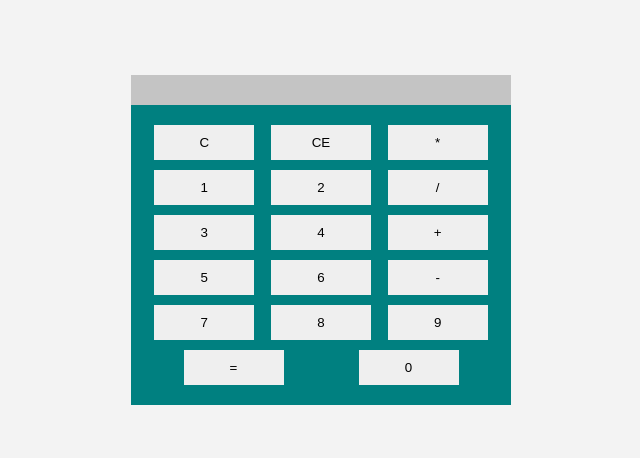
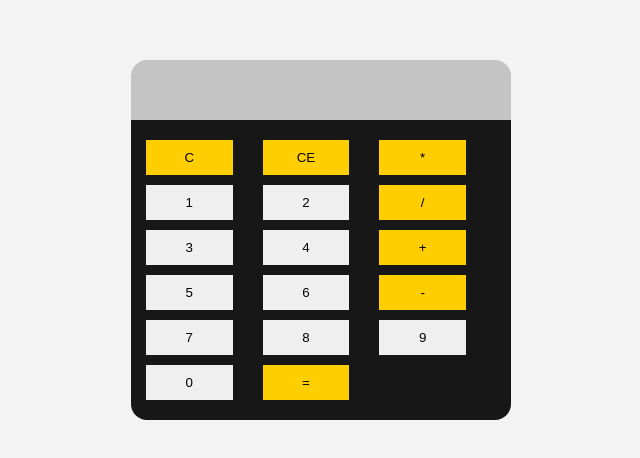
Before and after one commit to ecwing/calculator-app, a plain HTML site: page index.html in a window 1280 px wide. Shown: the part 160-618 px from the top of the page, without its empty margins (319-959 px from the left). Drawn offline with Linux system fonts and the light colour scheme.

```diff
--- a/assets/js/main.js
+++ b/assets/js/main.js
@@ -0,0 +1,13 @@
+let display = document.getElementById("display")
+let buttons = document.getElementsByClassName("btn");
+
+for (let i=0; i < buttons.length; i++) {
+   let button = buttons[i];
+}
+
+switch (button.classList.contains("actions")) {
+    case true
+
+}
+
+let number = document.getElementById("number")
--- a/assets/scss/main.scss
+++ b/assets/scss/main.scss
@@ -13,26 +13,41 @@
 
 .calc {
     width: 380px;
-    background: teal;
 
     &__display {
         background: #c4c4c4;
-        padding: 15px;
+        padding:0px 15px;
+        height: 60px;
+
+        color: #313131;
+        text-align: right;
+        border-radius: 16px 16px 0px 0px;
+        line-height: 60px;
     }
 
     &__actions {
+        background: #171717;
         display: flex;
         flex-wrap: wrap;
-        justify-content: space-around;
-        padding: 15px;
+        border-radius: 0px 0px 16px 16px;
+        padding: 15px 0px;
 
         button {
-            width: 100px;
+            width: calc((380px / 3) - 40px);
             height: 35px;
             -webkit-appearance: none;
             outline: none;
             border: none;
-            margin: 5px;
+            margin: 5px 15px;
+        }
+
+        .blank {
+            opacity: 0;
+        }
+
+        .action,
+        .operator {
+            background: #ffce00;
         }
     }
 }
--- a/index.html
+++ b/index.html
@@ -12,24 +12,24 @@
         <div class="calc">
             <div class="calc__display" id="display"></div>
             <div class="calc__actions">
-                <button class="clear" data-action="clear">C</button>
-                <button class="backspace" data-action="backspace">CE</button>
+                <button class="btn action" data-action="clear">C</button>
+                <button class="btn action" data-action="backspace">CE</button>
 
-                <button class="multiply" data-action="multiply">*</button>
-                <button class="one" data-action="1">1</button>
-                <button class="two" data-action="2">2</button>
-                <button class="divide" data-action="divide">/</button>
-                <button class="three" data-action="3">3</button>
-                <button class="four" data-action="4">4</button>
-                <button class="add" data-action="add">+</button>
-                <button class="five" data-action="5">5</button>
-                <button class="six" data-action="6">6</button>
-                <button class="subtract" data-action="subtract">-</button>
-                <button class="seven" data-action="7">7</button>
-                <button class="eight" data-action="8">8</button>
-                <button class="nine" data-action="9">9</button>
-                <button class="equals" data-action="calculate">=</button>
-                <button class="zero" data-action="0">0</button>
+                <button class="btn operator" data-action="multiply">*</button>
+                <button class="btn number" data-action="1">1</button>
+                <button class="btn number" data-action="2">2</button>
+                <button class="btn operator" data-action="divide">/</button>
+                <button class="btn number" data-action="3">3</button>
+                <button class="btn number" data-action="4">4</button>
+                <button class="btn operator" data-action="add">+</button>
+                <button class="btn number" data-action="5">5</button>
+                <button class="btn number" data-action="6">6</button>
+                <button class="btn operator" data-action="subtract">-</button>
+                <button class="btn number" data-action="7">7</button>
+                <button class="btn number" data-action="8">8</button>
+                <button class="btn number" data-action="9">9</button>
+                <button class="btn number" data-action="0">0</button>
+                <button class="btn action" data-action="calculate">=</button>
             </div>
 
         </div>
```
Also changed, not shown: assets/css/main.css.
